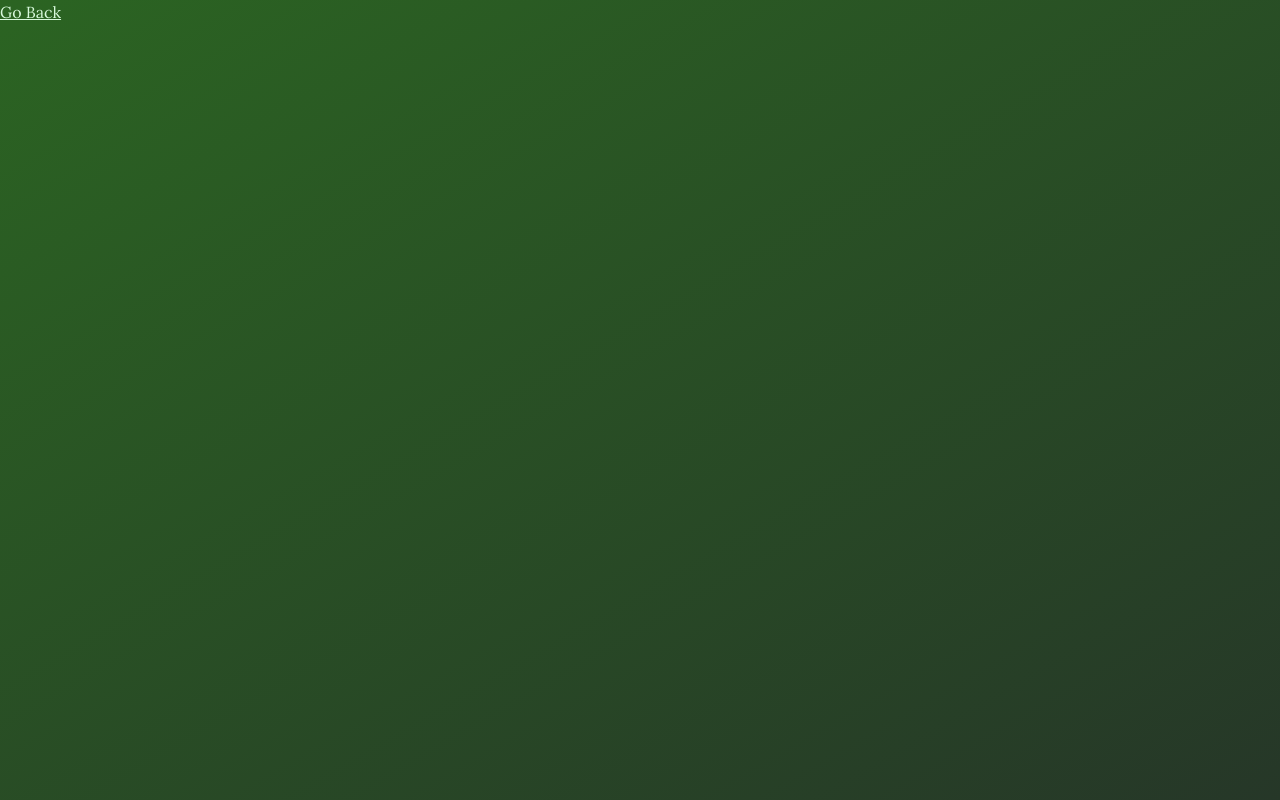
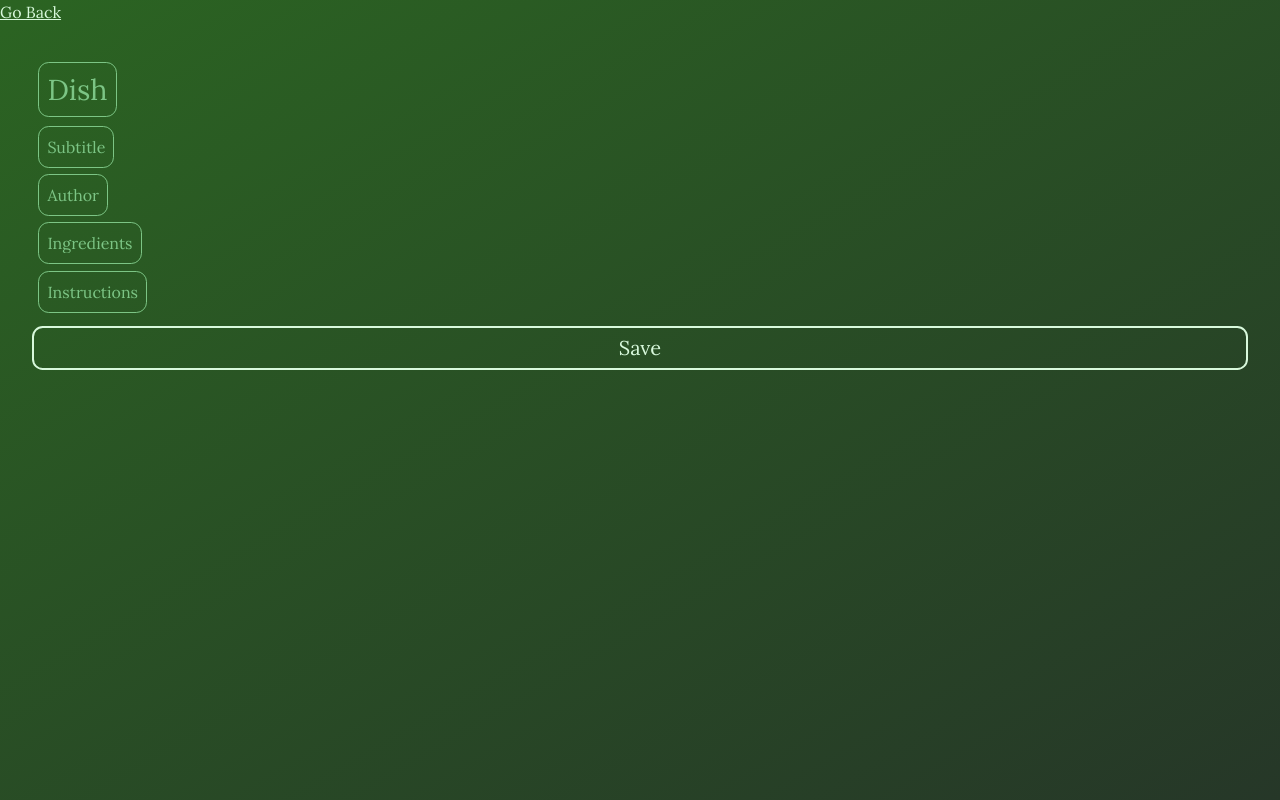
Before and after one commit to SuperDyl/cookbook, a Next.js app in the folder website/: page /recipes/new-recipe in a window 1280 px wide. Built offline with nearby package versions, Linux system fonts and the light colour scheme.

Commit message:
Improve recipe UI.

```diff
--- a/website/src/app/recipes/new-recipe/page.tsx
+++ b/website/src/app/recipes/new-recipe/page.tsx
@@ -3,6 +3,8 @@
 import React from "react";
 import Layout from "@/components/Layout";
 import Head from "next/head";
+import { Button } from "@/app/styles";
+import { RecipeSpace, SubtleTextInput } from "./styles";
 
 export default function NewRecipePage() {
 
@@ -13,8 +15,20 @@ export default function NewRecipePage() {
       </Head>
       <Layout>
         <a href="/recipes">Go Back</a>
-        <ul>
-        </ul>
+        <RecipeSpace>
+            <SubtleTextInput
+              type="text"
+              placeholder="Dish"
+              style={{
+                fontSize: "1.8rem",
+                fieldSizing: "content",
+              }}/>
+            <SubtleTextInput type="text" placeholder="Subtitle"></SubtleTextInput>
+            <SubtleTextInput type="text" placeholder="Author"></SubtleTextInput>
+            <SubtleTextInput type="text" placeholder="Ingredients"></SubtleTextInput>
+            <SubtleTextInput type="text" placeholder="Instructions"></SubtleTextInput>
+            <Button>Save</Button>
+        </RecipeSpace>
       </Layout>
     </>
   );
--- /dev/null
+++ b/website/src/app/recipes/new-recipe/styles.ts
@@ -0,0 +1,16 @@
+import styled from "styled-components";
+
+export const SubtleTextInput = styled.input`
+    &[type="text"] {
+        font-family: unset;
+        border: 0.5px ${({theme}) => theme.textCompliment} solid;
+        max-width: fit-content;
+        field-sizing: content;
+    }
+`;
+
+export const RecipeSpace = styled.div`
+    display: flex;
+    flex-direction: column;
+    margin: 2rem;
+`;
--- a/website/src/components/Layout/index.tsx
+++ b/website/src/components/Layout/index.tsx
@@ -69,25 +69,33 @@ const GlobalStyle = createGlobalStyle`
 		color: ${currentTheme.text};
 		font-family: Lora, 'Times New Roman', Times, serif;
 		font-weight: 500;
+
+		&:focus-visible {
+			outline: 2px ${currentTheme.focus} solid;
+			border-color: #fff0;
+			border-radius: .4rem;
+        }
 	}
 
 	input {
 		background-color: unset;
 		border-color: ${currentTheme.text};
 		border-style: solid;
-		border-radius: .67em;
-		font-size: 1em;
-		margin: .2em .4em;
-		padding: 0.5em;
+		border-radius: .67rem;
+		font-size: 1rem;
+		margin: .2em .4rem;
+		padding: 0.5rem;
 	}
 
 	input[type="text"] {
 		font-family: monospace;
-	}
+		outline: none;
+    }
 
 	input[type="text"]::placeholder {
 		color: ${currentTheme.textCompliment};
 		font-family: Lora, 'Times New Roman', Times, serif;
+		user-select: none;
 	}
 
 	text {
@@ -103,11 +111,10 @@ const GlobalStyle = createGlobalStyle`
 		background-color: unset;
 		border-color: ${currentTheme.text};
 		border-style: solid;
-		border-radius: .67em;
-		font-size: 1em;
+		border-radius: .67rem;
 		user-select: none;
-		margin: .2em .4em;
-		padding: 0.5em;
+		margin: .2rem .4rem;
+		padding: 0.5rem;
 
 		&:hover {
 			cursor: pointer;
```
